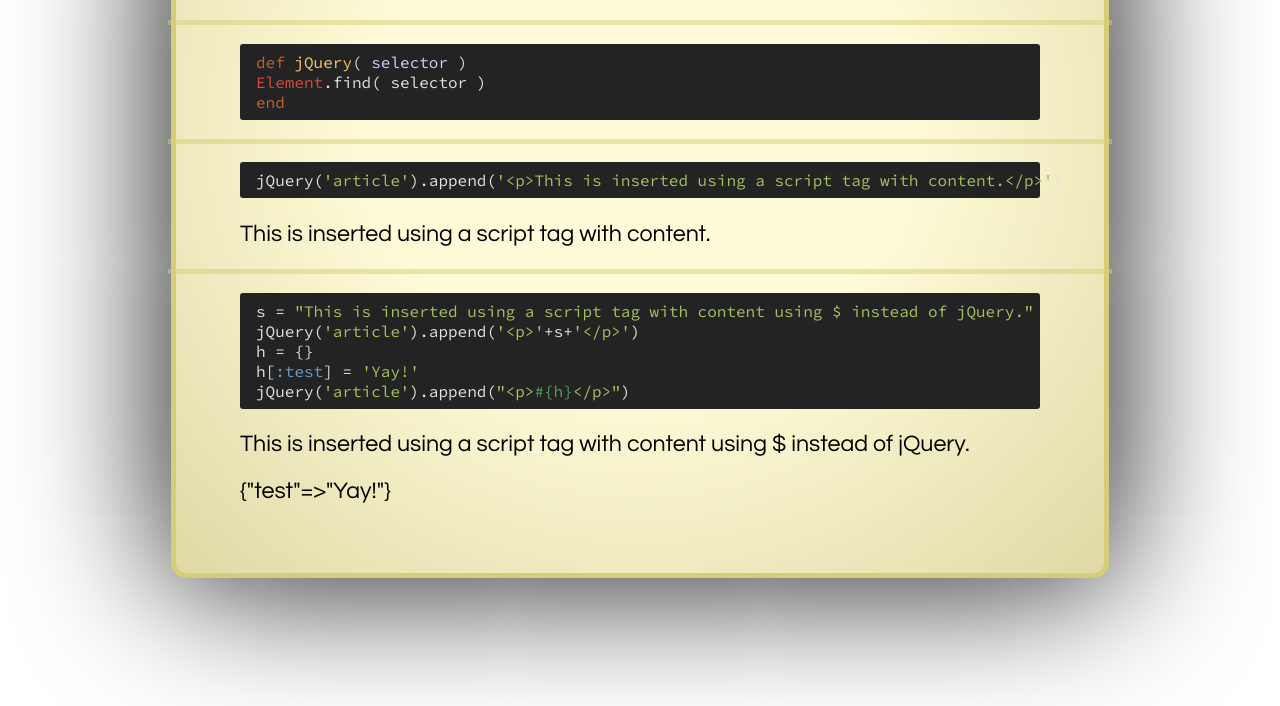
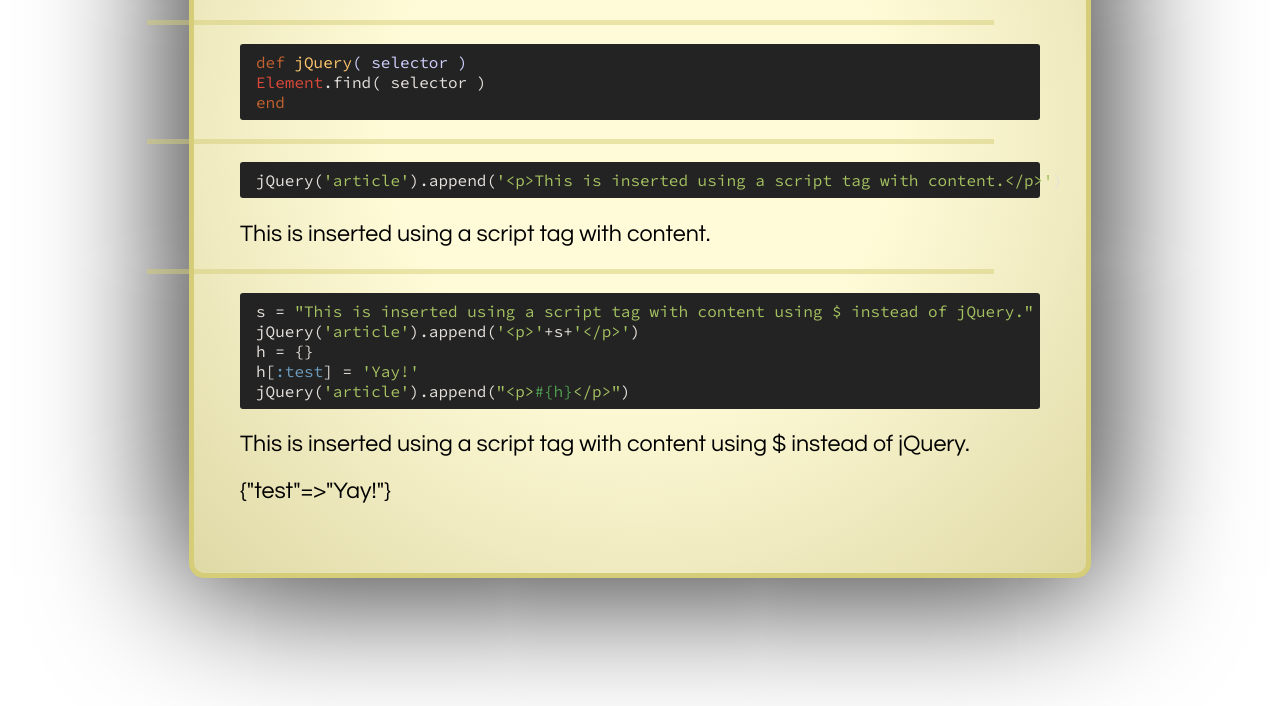
Before and after one commit to my-codeworks/ruby-in-the-browser, a plain HTML site: page opal/index.html in a window 1280 px wide. Shown: the part 501-1207 px from the top of the page. Drawn offline with Linux system fonts and the light colour scheme; no server answers.

Commit message:
Fixes hr width.

```diff
--- a/css/main.css
+++ b/css/main.css
@@ -45,7 +45,7 @@ article {
   border: 5px solid #D6CD79;
   position: relative;
   margin: 0 auto 10% auto;
-  padding: 2em 5%;
+  padding: 2em;
   background: #fffbd8;
   background-position: center center;
   background-repeat: no-repeat;
@@ -63,8 +63,8 @@ article {
 article hr {
   border: 0;
   border-bottom: 5px solid rgba(214, 205, 121, 0.5);
-  width: 118%;
-  margin-left: -9%;
+  width: calc( 100% + 2em );
+  margin-left: -4em;
 }
 
 article pre > code {
```
